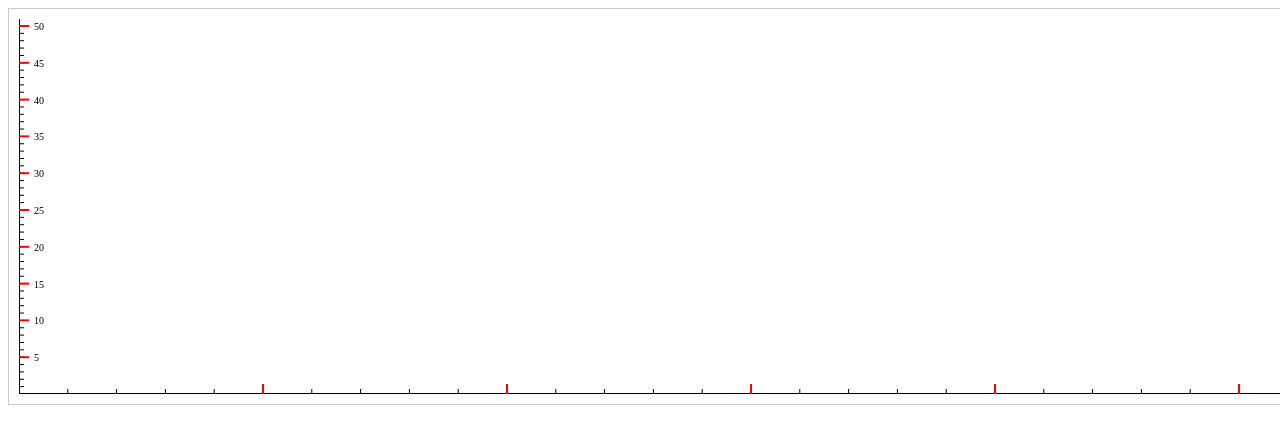
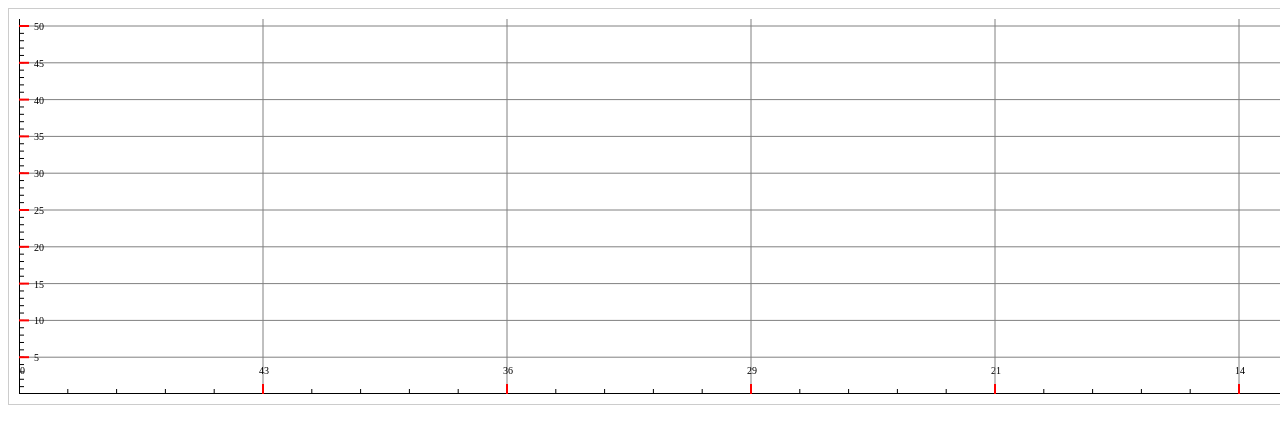
Before and after one commit to arinakataeva007/chart, an Angular app: page / in a window 1280 px wide. Shown: the top 444 px of the page. Built offline with nearby package versions, Linux system fonts and the light colour scheme.

Commit message:
feat: разлиновка

```diff
--- a/src/app/app.component.html
+++ b/src/app/app.component.html
@@ -15,36 +15,13 @@
 </svg>
  -->
 <svg width="1708" height="375" style="border: 1px solid #ccc; padding: 10px">
-  <!-- 🔹 СЕТКА (каждые 5px) -->
-  <!-- <g *ngFor="let i of ticks"> -->
-
-  <!-- горизонтальные линии -->
-  <!-- <line
-      x1="0"
-      [attr.y1]="i"
-      x2="300"
-      [attr.y2]="i"
-      stroke="#eee"
-    /> -->
-
-  <!-- вертикальные линии -->
-  <!-- <line
-      [attr.x1]="i"
-      y1="0"
-      [attr.x2]="i"
-      y2="300"
-      stroke="#eee"
-    /> -->
-
-  <!-- </g> -->
-
   <!--  ОСИ -->
   <!-- Y -->
   <line x1="0" y1="375" x2="0" y2="0" stroke="black" stroke-width="2" />
   <!-- X -->
   <line x1="0" y1="375" x2="1708" y2="375" stroke="black" stroke-width="2" />
 
-  <!--  ДЕЛЕНИЯ (каждые 7,36 px) мелкие  деления-->
+  <!--  ДЕЛЕНИЯ частые -->
   <g *ngFor="let i of ticksY">
     <!-- ticks по Y -->
     <line x1="0" [attr.y1]="i + 7" x2="5" [attr.y2]="i + 7" stroke="black" />
@@ -54,6 +31,16 @@
     <line [attr.x1]="i" y1="375" [attr.x2]="i" y2="370" stroke="black" />
   </g>
   <g *ngFor="let i of markTicksY">
+    <!-- Деления Редкие -->
+    <!-- линии сетки -->
+    <line
+      x1="0"
+      x2="1708"
+      [attr.y1]="375 - i"
+      [attr.y2]="375 - i"
+      stroke="grey"
+      stroke-width="1"
+    ></line>
     <line
       x1="0"
       x2="10"
@@ -69,6 +56,16 @@
   </g>
 
   <g *ngFor="let i of markTicksX">
+    <!-- Деления Редкие -->
+    <!-- линии сетки -->
+    <line
+      y1="0"
+      y2="375"
+      [attr.x1]="i"
+      [attr.x2]="i"
+      stroke="grey"
+      stroke-width="1"
+    />
     <line
       y1="375"
       y2="365"
@@ -77,16 +74,9 @@
       stroke="red"
       stroke-width="2"
     />
-    <!-- Подписи для ключевых меток по оси Y -->
-    <!-- <text x="15" [attr.y]="375 - i + 4" font-size="10">
-      {{ (i / 368) * 50 | number: "1.0-0" }}
-    </text> -->
-  </g>
-
-  <!--  ПОДПИСИ (каждые 25px, чтобы не было каши) -->
-  <g *ngFor="let i of labelTicks">
-    <!-- <text [attr.x]="i" y="295" font-size="8">
-      {{i}}
-    </text> -->
+    <!-- Подписи для ключевых меток по оси Х -->
+    <text y="355" [attr.x]="1708 - i - 4" font-size="10">
+      {{ (i / 1708) * 50 | number: "1.0-0" }}
+    </text>
   </g>
 </svg>
```
